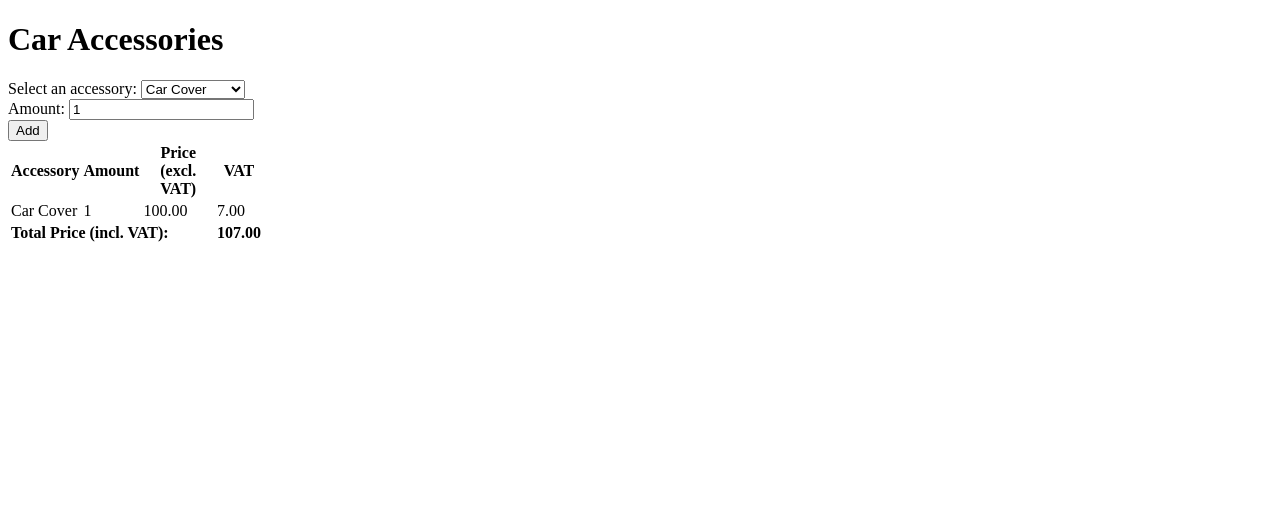
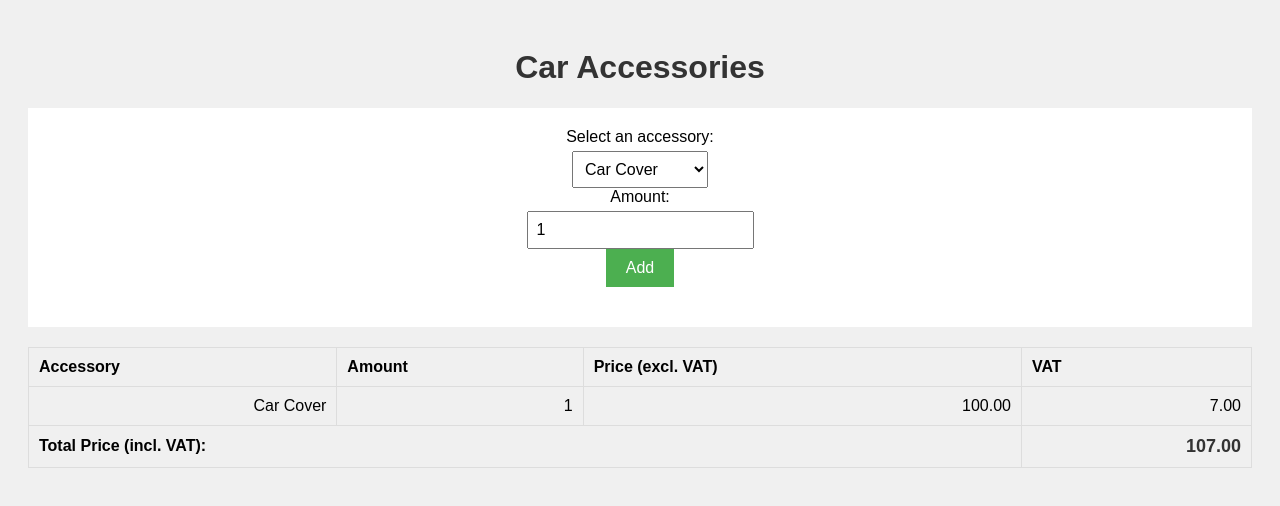
Before and after one commit to u6511037/EAkkasitso.github.io, a plain HTML site: page index.html in a window 1280 px wide. Both pictures are taken after a click on the button "Add". Drawn offline with nearby package versions, Linux system fonts and the light colour scheme.

Commit message:
Add files via upload

```diff
--- a/index.html
+++ b/index.html
@@ -2,11 +2,66 @@
 <html>
 <head>
     <title>Car Accessories</title>
-    <link rel="stylesheet" href="global.css">
-
+    <style>
+        body {
+            font-family: Arial, sans-serif;
+            background-color: #f0f0f0;
+            padding: 20px;
+        }
+        h1 {
+            text-align: center;
+            color: #333;
+        }
+        form {
+            margin-bottom: 20px;
+            text-align: center;
+        }
+        label {
+            display: block;
+            margin-bottom: 5px;
+        }
+        select, input[type="number"], button {
+            padding: 8px;
+            font-size: 16px;
+        }
+        table {
+            width: 100%;
+            border-collapse: collapse;
+            margin-top: 20px;
+            border: 1px solid #ddd;
+        }
+        th, td {
+            padding: 10px;
+            text-align: left;
+            border: 1px solid #ddd;
+        }
+        tfoot {
+            font-weight: bold;
+        }
+        #productList td, #totalPrice {
+            text-align: right;
+        }
+        #totalPrice {
+            font-size: 18px;
+            color: #333;
+        }
+        button {
+            background-color: #4CAF50;
+            color: white;
+            border: none;
+            cursor: pointer;
+            padding: 10px 20px;
+            font-size: 16px;
+        }
+        button:hover {
+            background-color: #45a049;
+        }
+    </style>
+    <script src="https://ajax.googleapis.com/ajax/libs/jquery/3.6.0/jquery.min.js"></script>
 </head>
 <body>
     <h1>Car Accessories</h1>
+    <div style="background-color: #fff; padding: 20px; margin-bottom: 20px;">
         <form id="accessoryForm">
             <label for="accessory">Select an accessory:</label>
             <select id="accessory">
@@ -19,8 +74,9 @@
             <label for="amount">Amount:</label>
             <input type="number" id="amount" min="1" value="1">
             <br>
-        <button type="button" onclick="addToProductList()">Add</button>
+            <button type="button" id="addToProductList">Add</button>
         </form>
+    </div>
     <table>
         <thead>
             <tr>
@@ -44,39 +100,35 @@
         var totalPrice = 0;
         var vatRate = 0.07; // 7% VAT rate
 
-        function addToProductList() {
-            var accessorySelect = document.getElementById("accessory");
-            var accessoryOption = accessorySelect.options[accessorySelect.selectedIndex];
-            var accessoryName = accessoryOption.text;
-            var accessoryPrice = Number(accessoryOption.value);
-            var amountInput = document.getElementById("amount");
-            var amount = Number(amountInput.value);
+        $(document).ready(function() {
+            $('#addToProductList').click(function() {
+                var accessoryName = $('#accessory option:selected').text();
+                var accessoryPrice = Number($('#accessory').val());
+                var amount = Number($('#amount').val());
 
-            var productList = document.getElementById("productList");
-            var newRow = productList.insertRow(-1);
-            var accessoryCell = newRow.insertCell(0);
-            var amountCell = newRow.insertCell(1);
-            var priceCell = newRow.insertCell(2);
-            var vatCell = newRow.insertCell(3);
-
-            accessoryCell.innerHTML = accessoryName;
-            amountCell.innerHTML = amount;
+                var newRow = $('<tr>');
+                newRow.append('<td>' + accessoryName + '</td>');
+                newRow.append('<td>' + amount + '</td>');
 
                 // Calculate price excluding VAT
                 var priceExVat = accessoryPrice * amount;
-            priceCell.innerHTML = priceExVat.toFixed(2); // Display price with two decimal places
+                newRow.append('<td>' + priceExVat.toFixed(2) + '</td>');
 
                 // Calculate VAT amount
                 var vatAmount = priceExVat * vatRate;
-            vatCell.innerHTML = vatAmount.toFixed(2); // Display VAT amount with two decimal places
+                newRow.append('<td>' + vatAmount.toFixed(2) + '</td>');
 
-            // Calculate total price including VAT
+                // Append row to the product list
+                $('#productList').append(newRow);
+
+                // Update total price including VAT
                 var totalPriceIncludingVat = priceExVat + vatAmount;
                 totalPrice += totalPriceIncludingVat;
 
                 // Update total price in the HTML
-            document.getElementById("totalPrice").innerHTML = totalPrice.toFixed(2); // Display total price with two decimal places
-        }
+                $('#totalPrice').text(totalPrice.toFixed(2));
+            });
+        });
     </script>
 </body>
 </html>
```
Lines whose indentation alone changed are shown as unchanged.
